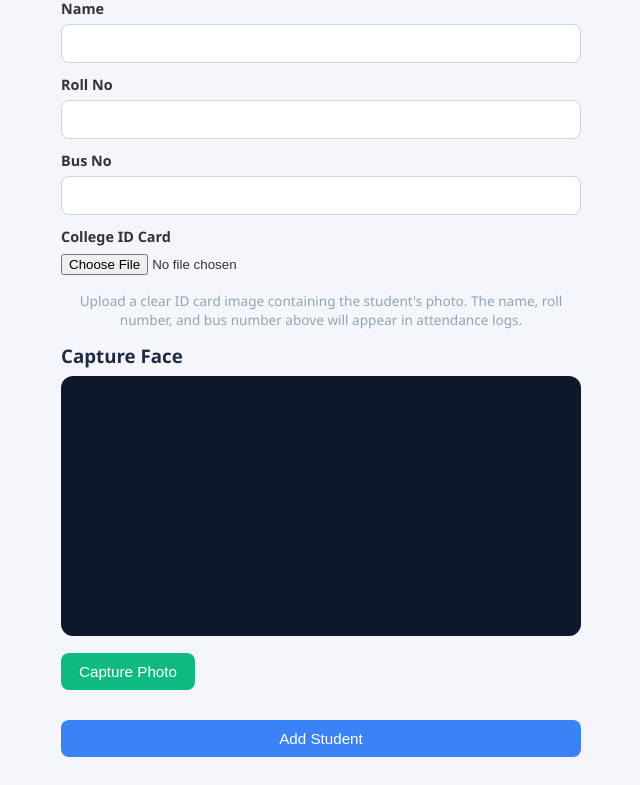
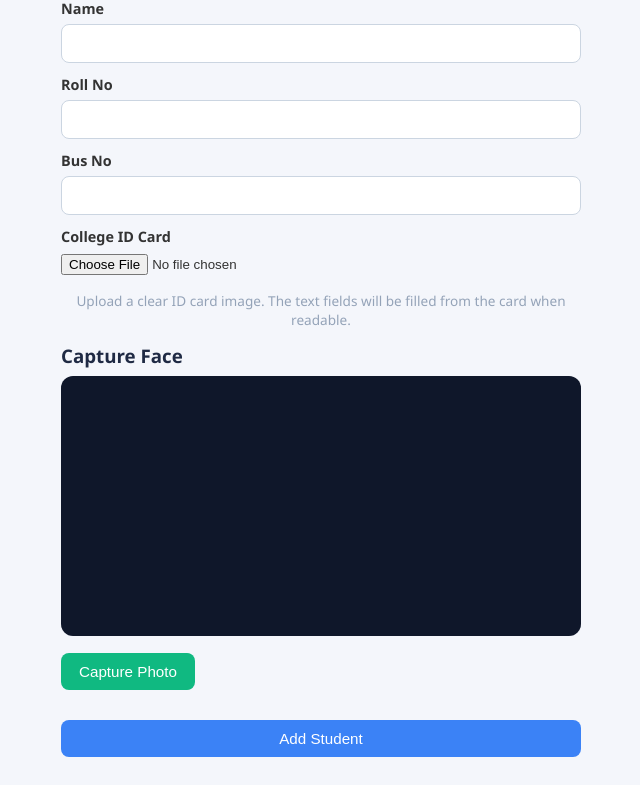
Before and after one commit to praveenkumar21122006/bus-attendance, a Flask app: page /add_student in a window 1280 px wide. Shown: the part 135-920 px from the top of the page, without its empty margins (319-959 px from the left). Run offline with Flask 3, Linux system fonts and the light colour scheme; a user stored in the database is signed in; some libraries are stand-ins or nearby versions.

Commit message:
Auto-fill student details from ID cards

```diff
--- a/templates/add_student.html
+++ b/templates/add_student.html
@@ -39,7 +39,7 @@
 
             <label for="id_card">College ID Card</label>
             <input type="file" id="id_card" name="id_card" accept="image/*">
-            <p class="hint">Upload a clear ID card image containing the student's photo. The name, roll number, and bus number above will appear in attendance logs.</p>
+            <p class="hint" id="ocr-status">Upload a clear ID card image. The text fields will be filled from the card when readable.</p>
 
             <h3>Capture Face</h3>
             <video id="video" width="100%" autoplay muted playsinline></video>
@@ -53,11 +53,66 @@
         </form>
     </main>
 
+    <script src="https://cdn.jsdelivr.net/npm/tesseract.js@5/dist/tesseract.min.js"></script>
     <script>
         const video = document.getElementById("video");
         const canvas = document.getElementById("canvas");
         const imageData = document.getElementById("image_data");
+        const idCardInput = document.getElementById("id_card");
+        const ocrStatus = document.getElementById("ocr-status");
         let captured = false;
+
+        function extractField(text, patterns) {
+            const lines = text.split(/\r?\n/).map(line => line.trim()).filter(Boolean);
+            for (const line of lines) {
+                for (const pattern of patterns) {
+                    const match = line.match(pattern);
+                    if (match && match[1]) {
+                        return match[1].replace(/[|]+/g, "").trim();
+                    }
+                }
+            }
+            return "";
+        }
+
+        idCardInput.addEventListener("change", async () => {
+            const file = idCardInput.files[0];
+            if (!file) return;
+
+            ocrStatus.textContent = "Reading the ID card text... please wait.";
+            try {
+                const result = await Tesseract.recognize(file, "eng", {
+                    logger: message => {
+                        if (message.status === "recognizing text" && message.progress) {
+                            ocrStatus.textContent = `Reading ID card: ${Math.round(message.progress * 100)}%`;
+                        }
+                    }
+                });
+                const text = result.data.text;
+                const name = extractField(text, [
+                    /(?:student\s*)?name\s*[:.-]\s*(.+)$/i,
+                    /^name\s+(.+)$/i
+                ]);
+                const rollNo = extractField(text, [
+                    /(?:roll|reg(?:istration)?|student|id)\s*(?:no|number|id)?\s*[:#.-]\s*([A-Z0-9][A-Z0-9\/-]*)/i
+                ]);
+                const busNo = extractField(text, [
+                    /bus\s*(?:no|number)?\s*[:#.-]\s*([A-Z0-9][A-Z0-9\/-]*)/i
+                ]);
+
+                if (name) document.getElementById("name").value = name;
+                if (rollNo) document.getElementById("roll_no").value = rollNo;
+                if (busNo) document.getElementById("bus_no").value = busNo;
+
+                const filled = [name, rollNo, busNo].filter(Boolean).length;
+                ocrStatus.textContent = filled
+                    ? `Filled ${filled} field${filled === 1 ? "" : "s"} from the card. Check the values before submitting.`
+                    : "Text could not be read. Enter the card details manually and submit again.";
+            } catch (error) {
+                console.error(error);
+                ocrStatus.textContent = "Could not read the card automatically. Enter the details manually.";
+            }
+        });
 
         navigator.mediaDevices.getUserMedia({ video: { facingMode: "user" } })
             .then(stream => { video.srcObject = stream; })
```
